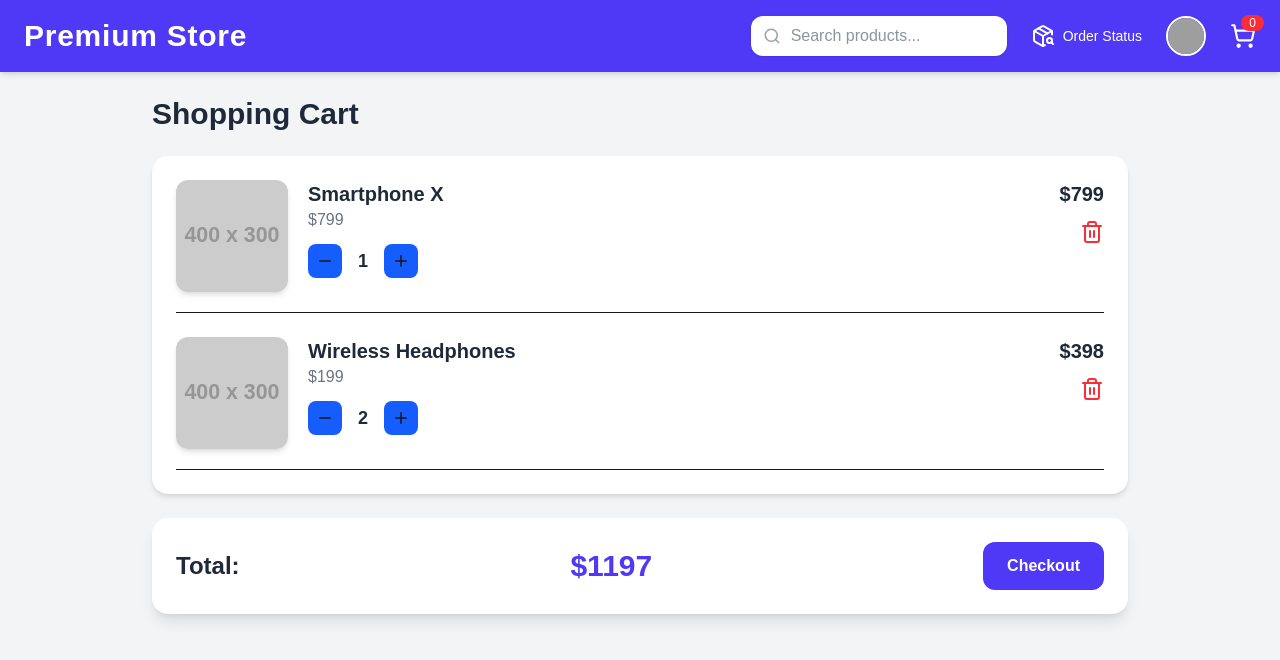
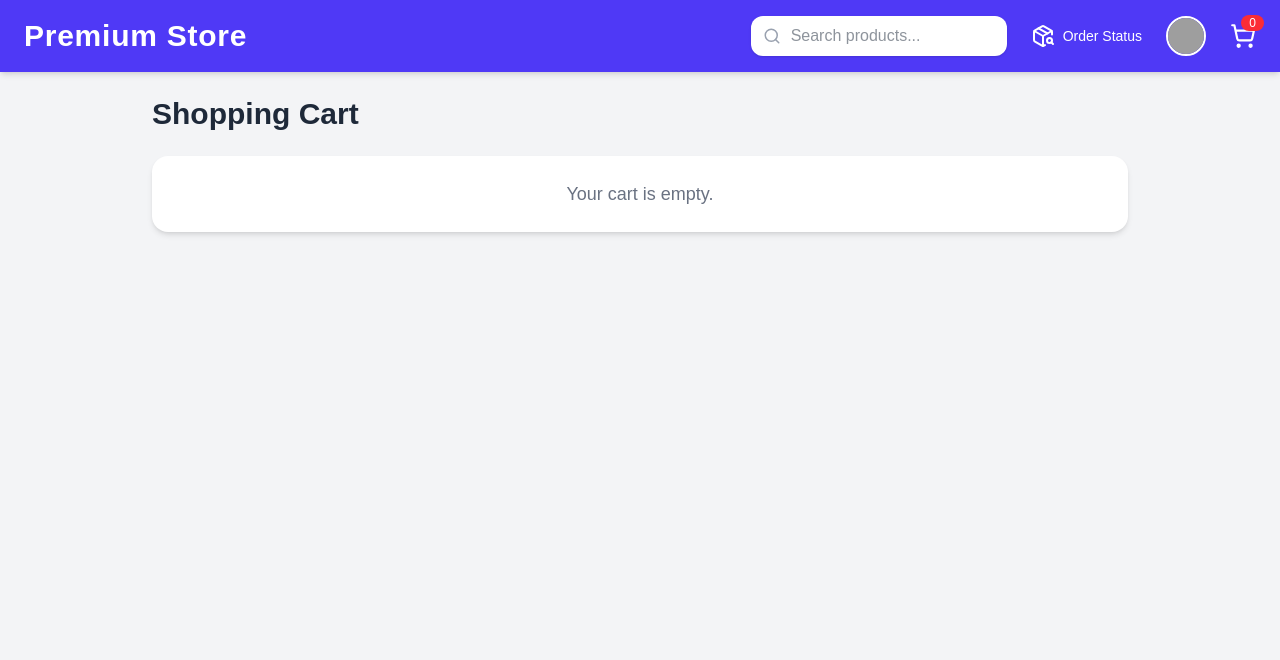
Before and after one commit to Asharkhan468/multi-vendor-ecommerce, a Next.js app: page /cart in a window 1280 px wide. Shown: the top 660 px of the page. Built offline with nearby package versions, Linux system fonts and the light colour scheme; grey boxes are pictures that could not be loaded.

Commit message:
ORDER PLACE FRONTEND FEATURE COMPLETE ONLY API CREATION REMIANS

```diff
--- a/app/cart/page.tsx
+++ b/app/cart/page.tsx
@@ -1,64 +1,68 @@
 "use client";
-import React, { useState } from "react";
+import React, { useEffect, useState } from "react";
 import { Trash2, Plus, Minus } from "lucide-react";
 import Header from "@/components/UserHeader";
 import { useRouter } from "next/navigation";
 
 export default function CartPage() {
-  const [cart, setCart] = useState([
-    {
-      id: 1,
-      title: "Smartphone X",
-      price: 799,
-      quantity: 1,
-      image: "https://via.placeholder.com/400x300?text=Smartphone+X",
-    },
-    {
-      id: 2,
-      title: "Wireless Headphones",
-      price: 199,
-      quantity: 2,
-      image: "https://via.placeholder.com/400x300?text=Headphones",
-    },
-  ]);
+  const [cart, setCart] = useState([]);
 
   const [search, setSearch] = useState("");
   const router = useRouter();
 
+  useEffect(() => {
+    const cart = JSON.parse(localStorage.getItem("cart") || "[]");
+    setCart(cart);
+  }, []);
+
   // Increase quantity
   const handleIncrease = (id: number) => {
-    setCart((prev) =>
-      prev.map((item) =>
-        item.id === id ? { ...item, quantity: item.quantity + 1 } : item
+    setCart((prev: any) =>
+      prev.map((item: any) =>
+        item._id === id ? { ...item, quantity: item.quantity + 1 } : item
       )
     );
   };
 
   // Decrease quantity
   const handleDecrease = (id: number) => {
-    setCart((prev) =>
-      prev.map((item) =>
-        item.id === id && item.quantity > 1
+    setCart((prev: any) =>
+      prev.map((item: any) =>
+        item._id === id && item.quantity > 1
           ? { ...item, quantity: item.quantity - 1 }
           : item
       )
     );
   };
 
-  // Remove item
-  const handleRemove = (id: number) => {
-    setCart((prev) => prev.filter((item) => item.id !== id));
+  const handleRemove = (id: any) => {
+    setCart((prev: any) => {
+      const updatedCart = prev.filter((item: any) => item._id !== id);
+
+      localStorage.setItem("cart", JSON.stringify(updatedCart));
+
+      return updatedCart;
+    });
   };
 
   // Cart total
   const totalAmount = cart.reduce(
-    (sum, item) => sum + item.price * item.quantity,
+    (sum: number, item: any) => sum + item.price * item.quantity,
     0
   );
 
+  // // Checkout handler
+  // const handleCheckout = () => {
+  //   router.push("/checkout");
+  // };
+
   // Checkout handler
   const handleCheckout = () => {
-    router.push('/checkout')
+    localStorage.setItem("checkoutProducts", JSON.stringify(cart));
+
+    localStorage.setItem("checkoutTotal", JSON.stringify(totalAmount));
+
+    router.push("/checkout");
   };
 
   return (
@@ -76,14 +80,14 @@ export default function CartPage() {
               Your cart is empty.
             </p>
           ) : (
-            cart.map((item) => (
+            cart.map((item: any) => (
               <div
-                key={item.id}
+                key={item._id}
                 className="flex flex-col sm:flex-row items-center sm:items-start gap-5 border-b pb-5"
               >
                 {/* Product Image */}
                 <img
-                  src={item.image}
+                  src={item.image.url}
                   className="w-28 h-28 rounded-xl object-cover shadow-md"
                 />
 
@@ -97,7 +101,7 @@ export default function CartPage() {
                   {/* Quantity Controls */}
                   <div className="flex items-center gap-4 mt-3">
                     <button
-                      onClick={() => handleDecrease(item.id)}
+                      onClick={() => handleDecrease(item._id)}
                       className="p-2 bg-blue-600 rounded-lg hover:bg-blue-700 transition"
                     >
                       <Minus size={18} />
@@ -108,7 +112,7 @@ export default function CartPage() {
                     </span>
 
                     <button
-                      onClick={() => handleIncrease(item.id)}
+                      onClick={() => handleIncrease(item._id)}
                       className="p-2 bg-blue-600 rounded-lg hover:bg-blue-700 transition"
                     >
                       <Plus size={18} />
@@ -123,7 +127,7 @@ export default function CartPage() {
                   </p>
 
                   <button
-                    onClick={() => handleRemove(item.id)}
+                    onClick={() => handleRemove(item._id)}
                     className="text-red-500 hover:text-red-700 transition"
                   >
                     <Trash2 size={24} />
--- a/app/products/[id]/page.tsx
+++ b/app/products/[id]/page.tsx
@@ -1,9 +1,11 @@
 "use client";
 
-import React, { useState } from "react";
+import React, { useEffect, useState } from "react";
 import { ShoppingCart } from "lucide-react";
 import { useParams, useRouter } from "next/navigation"; // App Router
 import Header from "@/components/UserHeader";
+import { getAllProduct } from "@/libs/api";
+import { toast } from "react-toastify";
 
 type Product = {
   id: string;
@@ -14,44 +16,44 @@ type Product = {
   description: string;
 };
 
-const demoProducts: Product[] = [
-  {
-    id: "1",
-    title: "Smartphone X",
-    price: 799,
-    image: "https://via.placeholder.com/600x400?text=Smartphone+X",
-    category: "Electronics",
-    description:
-      "Smartphone X is the latest mobile device with advanced features and premium build quality.",
-  },
-  {
-    id: "2",
-    title: "Wireless Headphones",
-    price: 199,
-    image: "https://via.placeholder.com/600x400?text=Headphones",
-    category: "Electronics",
-    description:
-      "Enjoy crystal-clear sound and wireless convenience with these premium headphones.",
-  },
-  {
-    id: "3",
-    title: "Gaming Laptop",
-    price: 1299,
-    image: "https://via.placeholder.com/600x400?text=Gaming+Laptop",
-    category: "Computers",
-    description:
-      "High-performance gaming laptop with latest GPU and powerful CPU for smooth gameplay.",
-  },
-  {
-    id: "4",
-    title: "Smart Watch",
-    price: 299,
-    image: "https://via.placeholder.com/600x400?text=Smart+Watch",
-    category: "Wearables",
-    description:
-      "Smart Watch keeps you connected and tracks your fitness goals effortlessly.",
-  },
-];
+// const demoProducts: Product[] = [
+//   {
+//     id: "1",
+//     title: "Smartphone X",
+//     price: 799,
+//     image: "https://via.placeholder.com/600x400?text=Smartphone+X",
+//     category: "Electronics",
+//     description:
+//       "Smartphone X is the latest mobile device with advanced features and premium build quality.",
+//   },
+//   {
+//     id: "2",
+//     title: "Wireless Headphones",
+//     price: 199,
+//     image: "https://via.placeholder.com/600x400?text=Headphones",
+//     category: "Electronics",
+//     description:
+//       "Enjoy crystal-clear sound and wireless convenience with these premium headphones.",
+//   },
+//   {
+//     id: "3",
+//     title: "Gaming Laptop",
+//     price: 1299,
+//     image: "https://via.placeholder.com/600x400?text=Gaming+Laptop",
+//     category: "Computers",
+//     description:
+//       "High-performance gaming laptop with latest GPU and powerful CPU for smooth gameplay.",
+//   },
+//   {
+//     id: "4",
+//     title: "Smart Watch",
+//     price: 299,
+//     image: "https://via.placeholder.com/600x400?text=Smart+Watch",
+//     category: "Wearables",
+//     description:
+//       "Smart Watch keeps you connected and tracks your fitness goals effortlessly.",
+//   },
+// ];
 
 interface Props {
   params: { id: string }; // App Router params
@@ -61,10 +63,25 @@ export default function ProductDetailPage() {
   const router = useRouter();
   const { id } = useParams();
   const [search, setSearch] = useState("");
+  const [products, setProducts] = useState([]);
+  const [loading, setLoading] = useState(true);
 
-  console.log(id, "params");
+  useEffect(() => {
+    const fetchData = async () => {
+      const res = await getAllProduct();
 
-  const product = demoProducts.find((p) => p.id === id);
+      if (res.success) {
+        setProducts(res.data.products);
+        setLoading(false);
+      } else {
+        console.log(res.message);
+      }
+    };
+
+    fetchData();
+  }, []);
+
+  const product: any = products.find((p: any) => p._id === id);
 
   if (!product) {
     return (
@@ -74,6 +91,28 @@ export default function ProductDetailPage() {
     );
   }
 
+  //handle add to cart
+
+  const handleAddCart = (item: any) => {
+    const existingCart = JSON.parse(localStorage.getItem("cart") || "[]");
+
+    const alreadyExists = existingCart.find(
+      (cartItem: any) => cartItem._id === item._id
+    );
+
+    if (alreadyExists) {
+      toast.error("Item already in cart");
+      return;
+    }
+
+    existingCart.push({
+      ...item,
+      quantity: 1,
+    });
+
+    localStorage.setItem("cart", JSON.stringify(existingCart));
+  };
+
   return (
     <div className="min-h-screen bg-gray-50">
       {/* Header */}
@@ -82,7 +121,7 @@ export default function ProductDetailPage() {
       {/* Product Detail */}
       <main className="max-w-7xl mx-auto px-6 py-10 grid grid-cols-1 md:grid-cols-2 gap-10">
         <img
-          src={product.image}
+          src={product.image.url}
           alt={product.title}
           className="w-full h-96 object-cover rounded-3xl shadow-xl"
         />
@@ -98,7 +137,7 @@ export default function ProductDetailPage() {
 
           <p className="text-gray-700 mb-6">{product.description}</p>
 
-          <button className="bg-gradient-to-r from-blue-500 to-indigo-500 text-white px-6 py-3 rounded-2xl flex items-center gap-2 hover:from-blue-600 hover:to-indigo-600 transition">
+          <button onClick={()=>{handleAddCart(product)}} className="bg-gradient-to-r from-blue-500 to-indigo-500 text-white px-6 py-3 rounded-2xl flex items-center gap-2 hover:from-blue-600 hover:to-indigo-600 transition">
             <ShoppingCart size={20} />
             Add to Cart
           </button>
--- a/components/AddProduct.tsx
+++ b/components/AddProduct.tsx
@@ -185,7 +185,6 @@ export default function AddProduct({ onClose }: any) {
             </div>
           </div>
           {/* Image Upload Box */}
-          {/* Image Upload Box with Preview & Remove */}
           <label className="w-full border-2 border-dashed border-gray-300 rounded-xl p-5 flex flex-col items-center justify-center cursor-pointer hover:border-indigo-500 transition relative">
             {!images.length ? (
               <>
@@ -196,7 +195,7 @@ export default function AddProduct({ onClose }: any) {
                 <input
                   type="file"
                   className="hidden"
-                  accept="image/*"
+                  accept=".jpg,.jpeg,.png"
                   onChange={(e) => {
                     const file = e.target.files?.[0];
                     if (file) {
--- a/components/UserHeader.tsx
+++ b/components/UserHeader.tsx
@@ -1,6 +1,6 @@
 "use client";
 
-import React from "react";
+import React, { useEffect, useState } from "react";
 import { ShoppingCart, Search, User, PackageSearch } from "lucide-react";
 import { useRouter } from "next/navigation";
 
@@ -11,6 +11,13 @@ type HeaderProps = {
 
 export default function Header({ search, setSearch }: HeaderProps) {
   const router = useRouter();
+  const [cart , setCart]=useState([]);
+
+
+  useEffect(() => {
+      const cart = JSON.parse(localStorage.getItem("cart") || "[]");
+      setCart(cart);
+    }, []);
 
   return (
     <header className="bg-indigo-600 text-white shadow-md py-4">
@@ -66,7 +73,7 @@ export default function Header({ search, setSearch }: HeaderProps) {
             >
               <ShoppingCart size={26} />
               <span className="absolute -top-2 -right-2 text-xs bg-red-500 text-white rounded-full px-2">
-                0
+                {cart.length}
               </span>
             </div>
           </div>
@@ -104,7 +111,7 @@ export default function Header({ search, setSearch }: HeaderProps) {
             >
               <ShoppingCart size={26} />
               <span className="absolute -top-2 -right-2 text-xs bg-red-500 text-white rounded-full px-2">
-                0
+              {cart.length}
               </span>
             </div>
           </div>
```
Also changed, not shown: app/checkout/page.tsx (+50 -8 lines), app/page.tsx (+29 -7 lines), app/vendor/page.tsx (+28 -12 lines).
